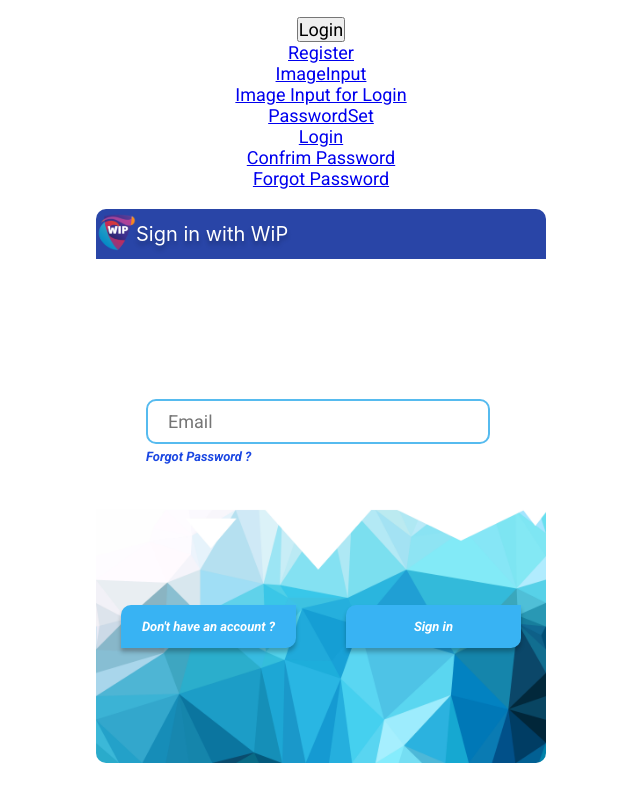
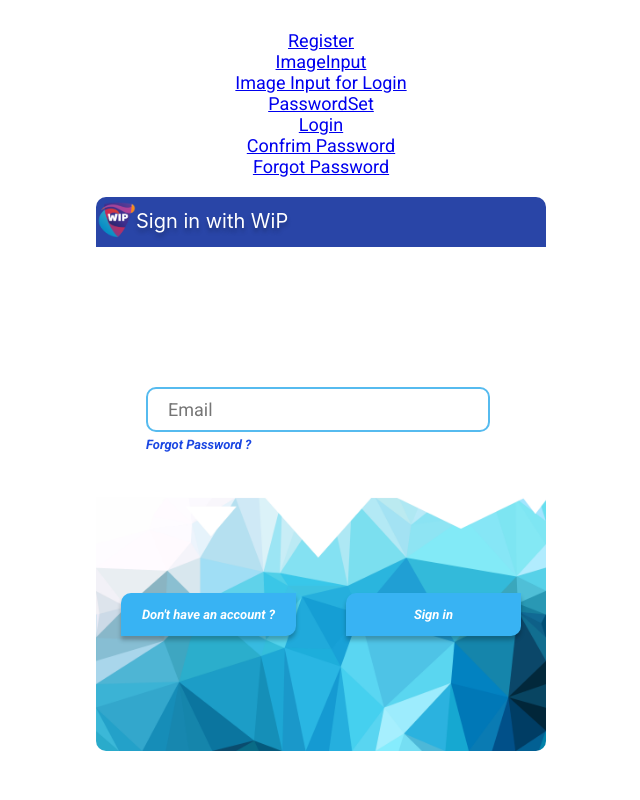
Before and after one commit to hareesh-r/Graphical-password-authentication, a React (Create React App) app in the folder client/: page /Login in a window 1280 px wide. Shown: the whole page, without its empty margins (319-959 px from the left). Built offline with nearby package versions, Linux system fonts and the light colour scheme.

Commit message:
feat : Changed Image to URL

```diff
--- a/client/src/App.css
+++ b/client/src/App.css
@@ -240,6 +240,7 @@
 
 .password-image img {
   object-fit: cover;
+  cursor: pointer;
 }
 
 .gif img {
@@ -300,7 +301,8 @@
   margin-top: -80px;
 }
 
-.send-link , .send-link a{
+.send-link,
+.send-link a {
   text-decoration: none;
   text-align: center;
   margin-top: -270px;
@@ -312,7 +314,7 @@
   color: #5AB9EA;
 }
 
-.send-link a{
+.send-link a {
   color: #1B47E2;
   cursor: pointer;
 }
--- a/client/src/App.js
+++ b/client/src/App.js
@@ -8,19 +8,19 @@
 import ForgotPass from "./ForgotPass";
 
 function App() {
-  var theTop = (window.screen.height / 2 - 600 / 2) / 2;
-  var theLeft = window.screen.width / 2 - 800 / 2;
-  var features =
-    "height=500,width=460,top=" +
-    theTop +
-    ",left=" +
-    theLeft +
-    ",toolbar=1,Location=0,Directories=0,Status=0,menubar=1,scrollbars=false,resizable=0";
+  // var theTop = (window.screen.height / 2 - 600 / 2) / 2;
+  // var theLeft = window.screen.width / 2 - 800 / 2;
+  // var features =
+  //   "height=500,width=460,top=" +
+  //   theTop +
+  //   ",left=" +
+  //   theLeft +
+  //   ",toolbar=1,Location=0,Directories=0,Status=0,menubar=1,scrollbars=false,resizable=0";
   return (
     <div className="App">
       <Router>
         <Link to="/Login">
-          <button
+          {/* <button
             className="login-button"
             onClick={() => {
               window.open(
@@ -31,7 +31,7 @@
             }}
           >
             Login
-          </button>
+          </button> */}
         </Link>
         <Link to="/Register">Register</Link>
         <Link to="/ImageInput">ImageInput</Link>
@@ -57,7 +57,7 @@
             <PasswordSet />
           </Route>
           <Route path="/Confrim">
-            <ConfrimPass prop={"hashHere"}/>
+            <ConfrimPass prop={"hashHere"} />
           </Route>
           <Route path="/Forgot">
             <ForgotPass />
--- a/client/src/ImageInput.js
+++ b/client/src/ImageInput.js
@@ -248,6 +248,17 @@
   ]);
   shuffle(imageList);
 
+  const handleChange = (e) => {
+    let files = e.target.files;
+    console.warn(files);
+    let reader = new FileReader();
+    reader.readAsDataURL(files[0]);
+    reader.onload = (e) => {
+      console.warn(e.target.result);
+      setImageList([...imageList, e.target.result]);
+    }
+  }
+
   return (
     <div className="ImageInput">
       <div className="container">
@@ -268,6 +279,9 @@
                   type="file"
                   name="file"
                   accept="image/gif, image/jpeg, image/png"
+                  onChange={(e) => {
+                    handleChange(e)
+                  }}
                 />
                 <img
                   src="https://ytexpert.net/wp-content/uploads/2019/10/The-Best-Way-To-Upload-Videos-To-YouTube.png"
--- a/client/src/Login.js
+++ b/client/src/Login.js
@@ -33,10 +33,10 @@
                 element.classList.add("visible");
               }
             }}
-            type="text"
+            type="email"
             placeholder="Email"
             onChange={(e) => {
-              setEmail(e.target.value)
+              setEmail(e.target.value);
               if (e.target.value == "") {
                 var element = document.getElementById("toggle");
                 element.classList.add("hidden");
@@ -61,9 +61,17 @@
       </div>
       <div className="bottom">
         <div className="bottom-button-grp flex">
-          <a href="http://localhost:3000/Register"><button className="bottom-button">Don't have an account ?</button></a>
-           <Link to="/ImageInputLogin"><button onClick={()=>console.log(email)} className="bottom-button">
-           Sign in</button></Link>
+          <Link to="Register">
+            <button className="bottom-button">Don't have an account ?</button>
+          </Link>
+          <Link to="/ImageInputLogin">
+            <button
+              onClick={() => console.log(email)}
+              className="bottom-button"
+            >
+              Sign in
+            </button>
+          </Link>
         </div>
       </div>
       <img className="bg-img" src={background} alt="" />
--- a/client/src/Register.js
+++ b/client/src/Register.js
@@ -7,6 +7,7 @@
 function Register() {
   const [email, setEmail] = useState("");
   const isExist = (email) => {
+    // request to api and check if email exist or not
     return true;
   }
   return (
```
